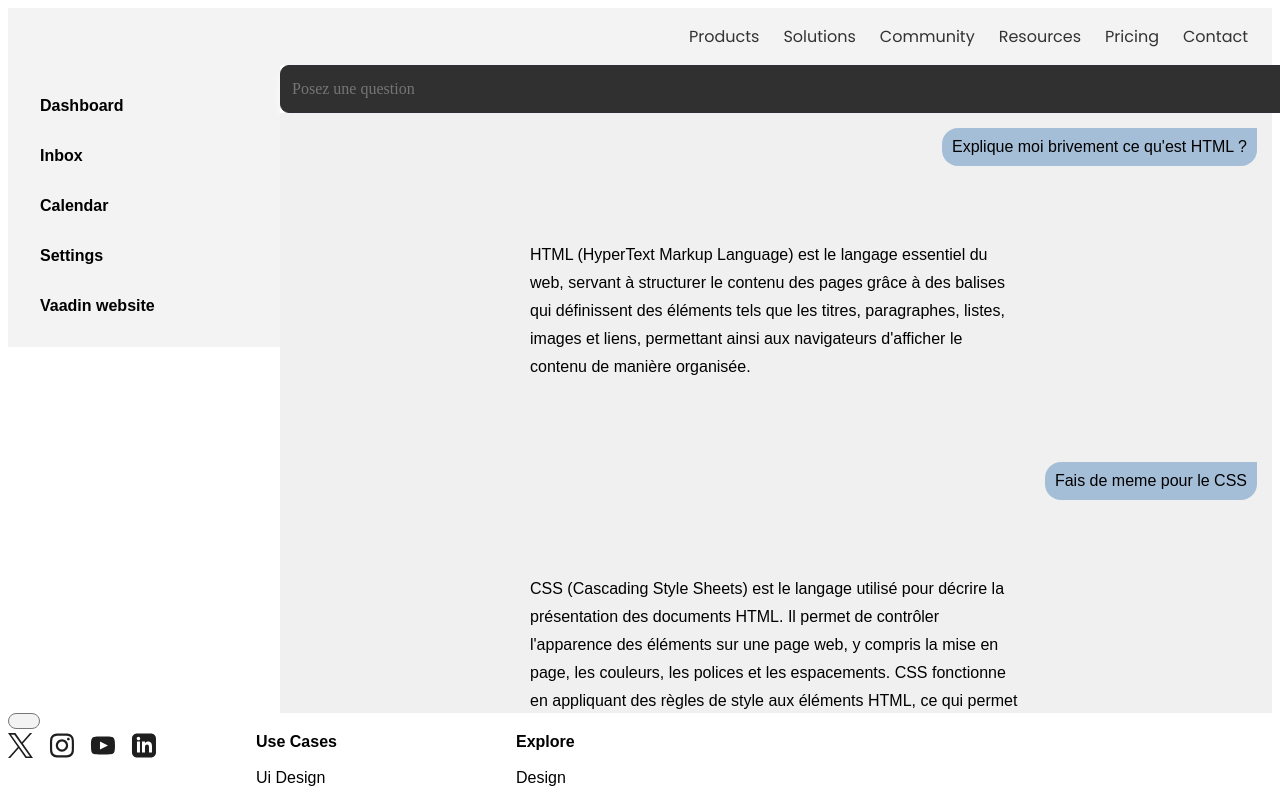
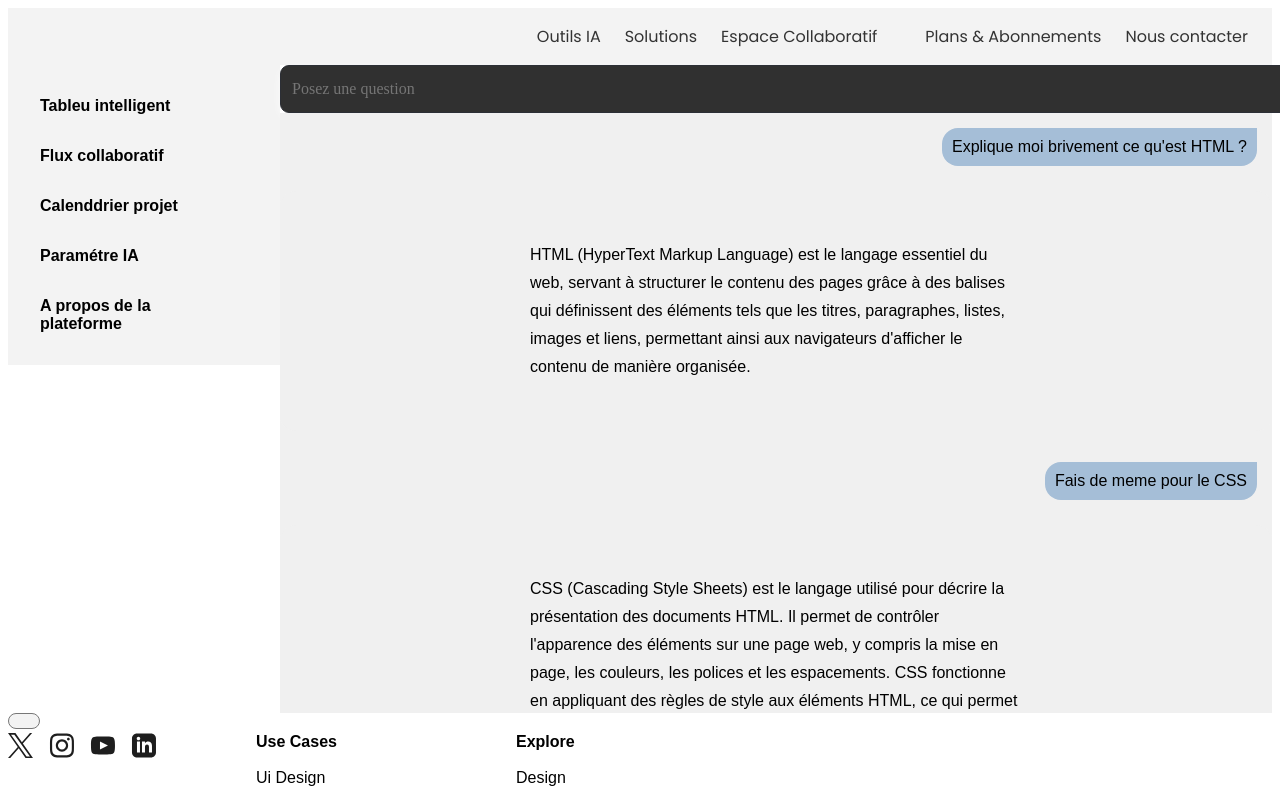
Before and after one commit to garysounigo/angular-component-training, an Angular app: page / in a window 1280 px wide. Shown: the top 800 px of the page. Built offline with nearby package versions, Linux system fonts and the light colour scheme.

Commit message:
home.component: modified and implement

```diff
--- a/src/app/justin/dock/dock.component.ts
+++ b/src/app/justin/dock/dock.component.ts
@@ -26,7 +26,7 @@
     listsItems: [
       {
         triggered: false,
-        title: 'Dashboard',
+        title: 'Tableu intelligent',
         lists: {
           title: 'hello',
           drop: false,
@@ -46,7 +46,7 @@
       },
       {
         triggered: false,
-        title: 'Inbox',
+        title: 'Flux collaboratif',
         lists: {
           title: 'hello',
           drop: false,
@@ -66,10 +66,10 @@
       },
       {
         triggered: false,
-        title: 'Calendar',
+        title: 'Calenddrier projet',
         lists: {
           title: 'hello',
-          drop: true,
+          drop: false,
           listsItems: [
             {
               size: '16',
@@ -86,10 +86,10 @@
       },
       {
       triggered: false,
-      title: 'Settings',
+      title: 'Paramétre IA',
       lists: {
         title: 'hello',
-        drop: true,
+        drop: false,
         listsItems: [
           {
             size: '16',
@@ -106,10 +106,10 @@
       },
       {
         triggered: false,
-        title: 'Vaadin website',
+        title: 'A propos de la plateforme',
         lists: {
           title: 'hello',
-          drop: true,
+          drop: false,
           listsItems: [
             {
               size: '16',
--- a/src/app/justin/navigation-list/navigation-list.component.html
+++ b/src/app/justin/navigation-list/navigation-list.component.html
@@ -3,7 +3,7 @@
         [class.highlight]="activeLink === '#products'"
         (click)="setActive('#products')"
     >
-        Products
+        Outils IA
     </a>
     <a
         [class.highlight]="activeLink === '#solutions'"
@@ -15,24 +15,24 @@
         [class.highlight]="activeLink === '#community'"
         (click)="setActive('#community')"
     >
-        Community
+        Espace Collaboratif
     </a>
     <a
         [class.highlight]="activeLink === '#resource'"
         (click)="setActive('#resource')"
     >
-        Resources
+
     </a>
     <a
         [class.highlight]="activeLink === '#pricing'"
         (click)="setActive('#pricing')"
     >
-        Pricing
+        Plans & Abonnements
     </a>
     <a
         [class.highlight]="activeLink === '#contact'"
         (click)="setActive('#contact')"
     >
-        Contact
+        Nous contacter
     </a>
 </nav>
```
